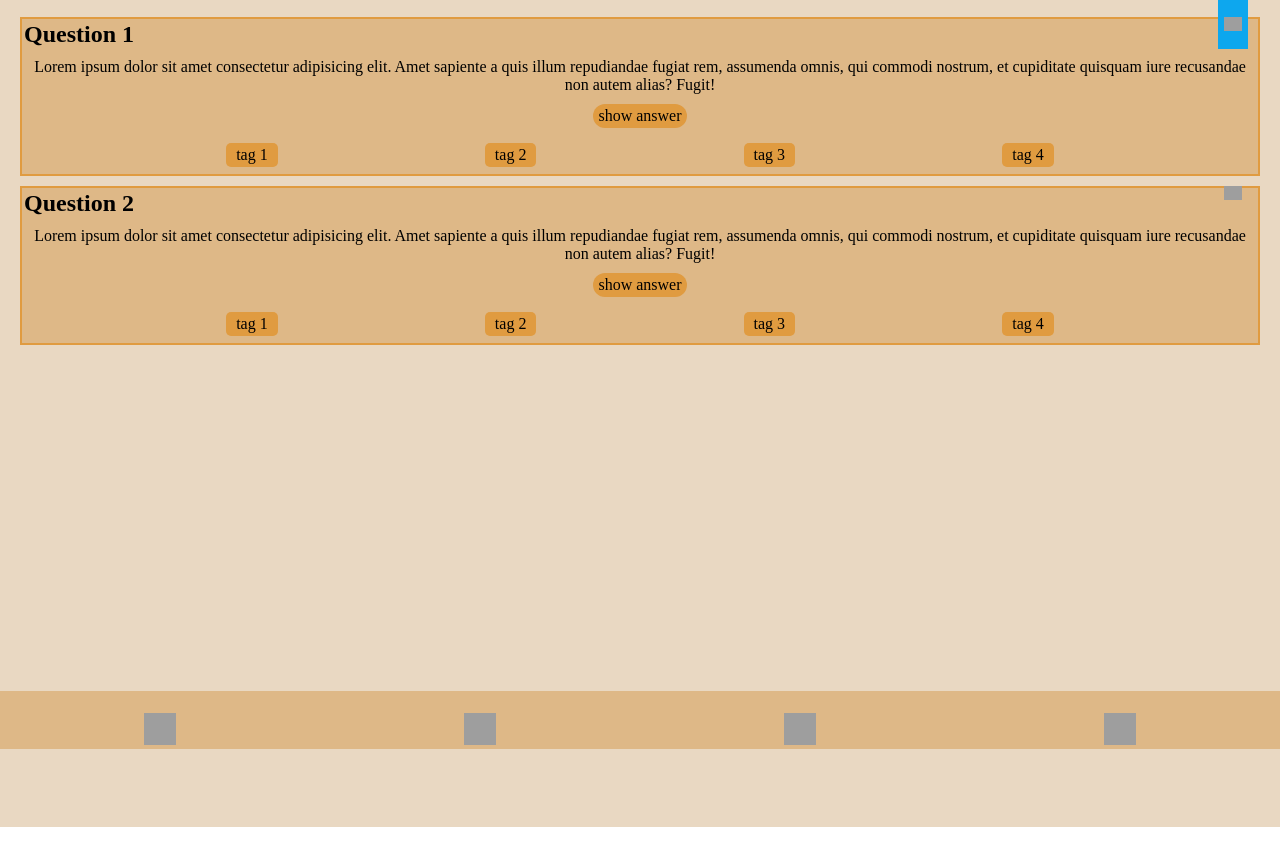
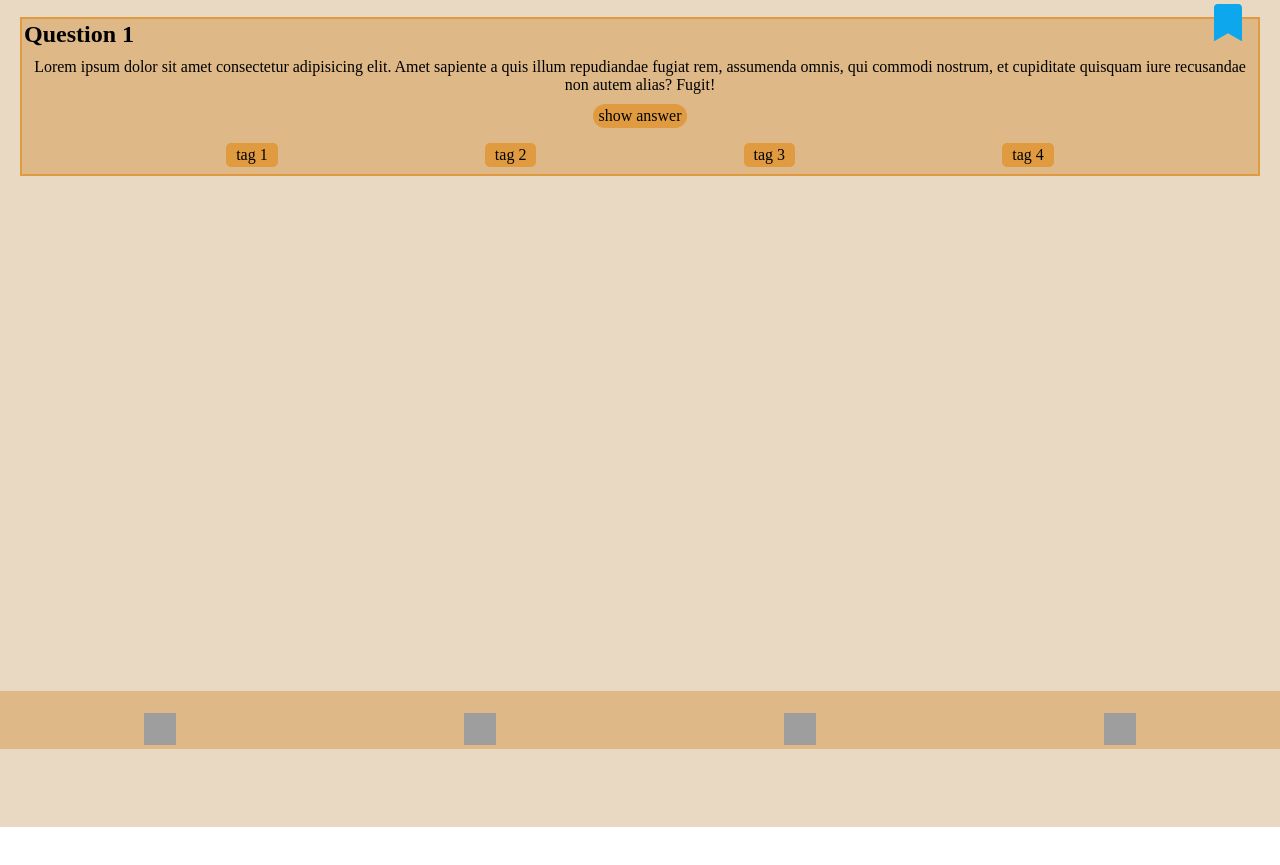
Before and after one commit to JelenadlS/quiz-app, a website: page bookmarks.html in a window 1280 px wide. Both pictures are taken after a click on the button 1233 px from the left and 75 px from the top of the page. Shown: the part 51-916 px from the top of the page. Drawn offline with Linux system fonts and the light colour scheme; grey boxes are pictures that could not be loaded.

Commit message:
Add JS to bookmark

```diff
--- a/bookmarks.html
+++ b/bookmarks.html
@@ -6,6 +6,7 @@
     <meta name="viewport" content="width=device-width, initial-scale=1.0" />
     <title>Quiz App Bookmarks</title>
     <link rel="stylesheet" href="./styles/index.css" />
+    <script defer src="/javascript.js"></script>
   </head>
   <body>
     <div class="app-grid h-auto">
@@ -13,63 +14,19 @@
       <main class="app-grid__scrollarea">
         <div class="h-100vh">
           <article class="card">
-            <button class="card__bookmark card__bookmark:active">
-              <img
-                style="
-                  width: 100%;
-                  height: auto;
-                  float: left;
-                  background-image: none;
-                "
-                src="//pic.onlinewebfonts.com/svg/img_414212.png"
+            <button data-js="button-toggle" class="card__bookmark">
+              <svg
+                data-js="bookmark"
                 class="card__bookmark-btn"
-                alt="Icon Bookmark"
-                width="500"
-                height="500"
-              />
+                xmlns="http://www.w3.org/2000/svg"
+                viewBox="0 0 384 512"
+              >
+                <path
+                  d="M0 512V48C0 21.49 21.49 0 48 0h288c26.51 0 48 21.49 48 48v464L192 400 0 512z"
+                />
+              </svg>
             </button>
             <h2 class="pdb-10">Question 1</h2>
-            <p class="center pdb-10">
-              Lorem ipsum dolor sit amet consectetur adipisicing elit. Amet
-              sapiente a quis illum repudiandae fugiat rem, assumenda omnis, qui
-              commodi nostrum, et cupiditate quisquam iure recusandae non autem
-              alias? Fugit!
-            </p>
-            <details class="center">
-              <summary class="card__answer card__answer--pointer">
-                show answer
-              </summary>
-              <p class="mgt-10">
-                Lorem ipsum dolor sit amet consectetur adipisicing elit. Aut,
-                natus modi culpa necessitatibus doloribus nam deserunt enim
-                nostrum recusandae beatae earum eveniet eius corporis quia.
-                Iusto quasi totam aut? Ducimus?
-              </p>
-            </details>
-            <ul role="list" class="card__tags no-bul">
-              <li class="inline card__tags--style">tag 1</li>
-              <li class="inline card__tags--style">tag 2</li>
-              <li class="inline card__tags--style">tag 3</li>
-              <li class="inline card__tags--style">tag 4</li>
-            </ul>
-          </article>
-          <article class="card">
-            <button class="card__bookmark card__bookmark:active">
-              <img
-                style="
-                  width: 100%;
-                  height: auto;
-                  float: left;
-                  background-image: none;
-                "
-                src="//pic.onlinewebfonts.com/svg/img_414212.png"
-                class="card__bookmark-btn"
-                alt="Icon Bookmark"
-                width="500"
-                height="500"
-              />
-            </button>
-            <h2 class="pdb-10">Question 2</h2>
             <p class="center pdb-10">
               Lorem ipsum dolor sit amet consectetur adipisicing elit. Amet
               sapiente a quis illum repudiandae fugiat rem, assumenda omnis, qui
--- /dev/null
+++ b/javascript.js
@@ -0,0 +1,6 @@
+const BookmarkElement = document.querySelector('[data-js="bookmark"]');
+const ButtonToggle = document.querySelector('[data-js="button-toggle" ]');
+
+ButtonToggle.addEventListener('click', () => {
+  BookmarkElement.classList.toggle('card__bookmark--active');
+});
--- a/styles/components/card.css
+++ b/styles/components/card.css
@@ -12,19 +12,19 @@
 .card__bookmark {
   background-color: transparent;
   border: none;
-  width: 30px;
-  height: 50px;
+  width: 40px;
+  height: 60px;
   position: absolute;
-  top: -20px;
+  top: -25px;
   right: 10px;
 }
 
 .card__bookmark-btn {
-  background-color: var(--dark-orange);
+  fill: var(--dark-orange);
 }
 
-.card__bookmark:focus {
-  background-color: var(--blue);
+.card__bookmark--active {
+  fill: var(--blue);
 }
 
 .card__answer {
@@ -34,7 +34,7 @@
   padding: 3px 5px;
 }
 
-.card__answer:focus {
+.card__answer--active {
   background-color: var(--blue);
 }
 
```
Also changed, not shown: index.html (+11 -54 lines), styles/components/card.html (+13 -11 lines), 2 other files.
